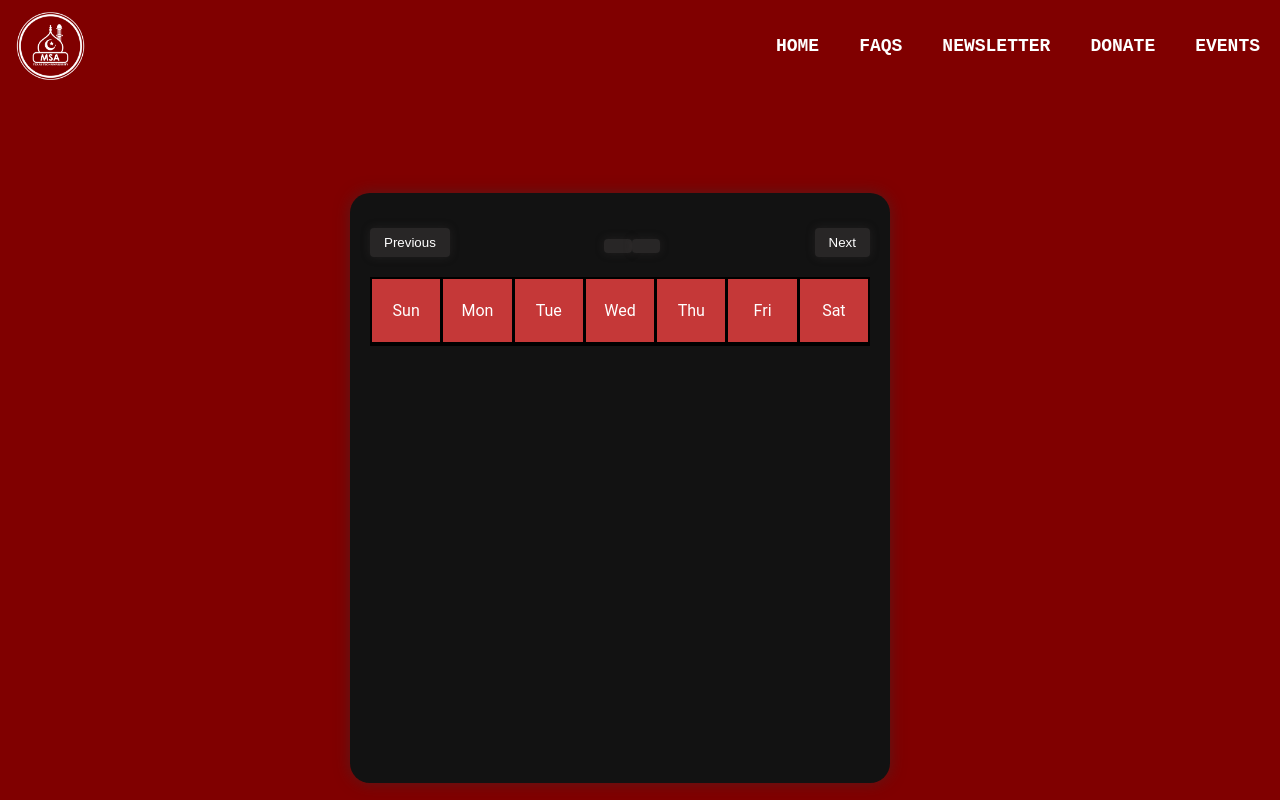
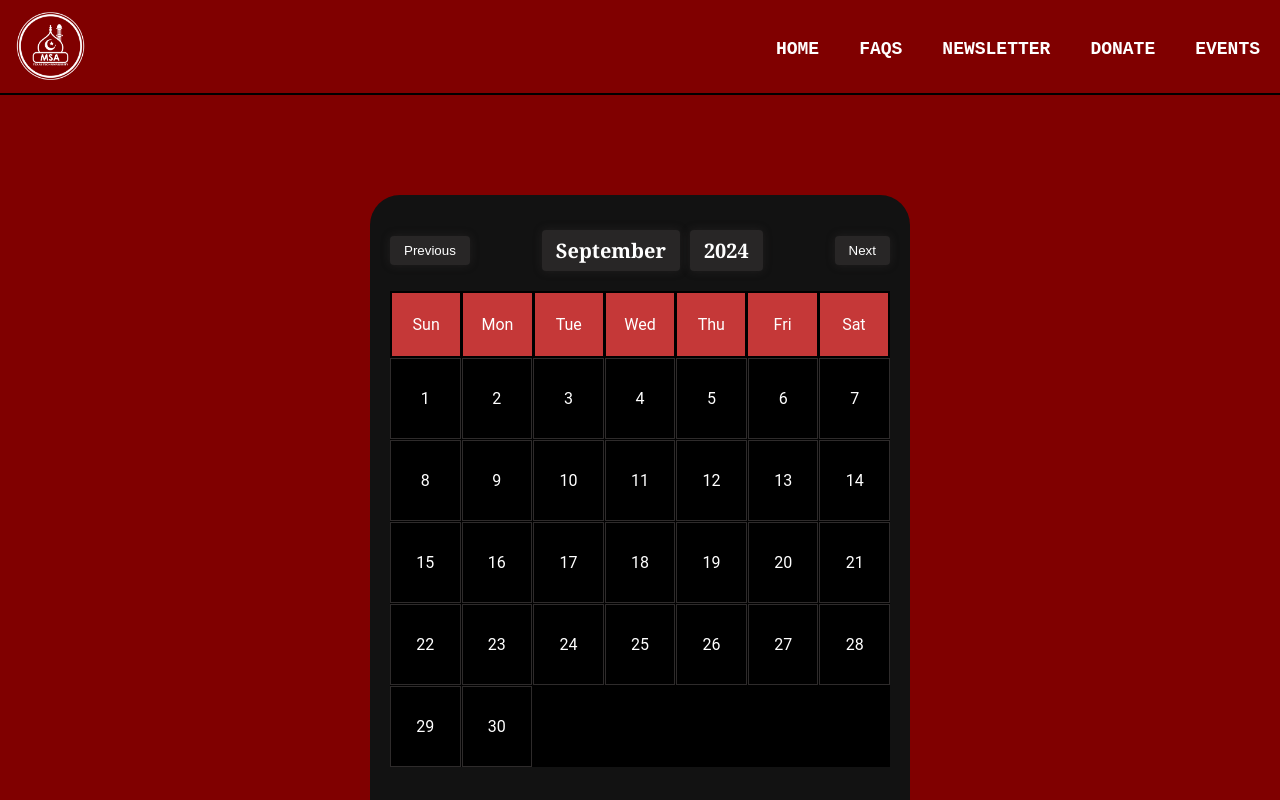
Before and after one commit to lbm-realty/MSA-Website-Redesigned, a React (Create React App) app: page /events in a window 1280 px wide. Shown: the top 800 px of the page. Built offline with nearby package versions, Linux system fonts and the light colour scheme.

Commit message:
commit 1.4

```diff
--- a/src/components/donationContainer.jsx
+++ b/src/components/donationContainer.jsx
@@ -31,7 +31,6 @@ function DonationContainer() {
             </div>
           </div>
         </div>
-        <div class="black-box-2"></div>
       </body>
     </>
   );
--- a/src/components/eventCalendar.jsx
+++ b/src/components/eventCalendar.jsx
@@ -1,16 +1,122 @@
-import '../css/eventCalendar.css';
+import { useEffect, useState } from "react";
+import "../css/eventCalendar.css";
 
 function EventCalendar() {
+  const [days, setDays] = useState([]);
+  const [currentDate, setCurrentDate] = useState(new Date());
+
+  var months = [
+    "January",
+    "February",
+    "March",
+    "April",
+    "May",
+    "June",
+    "July",
+    "August",
+    "September",
+    "October",
+    "November",
+    "December",
+  ];
+
+  function monthNameToNum(monthname) {
+    var month = months.indexOf(monthname);
+    return month ? month : 0;
+  }
+
+  const monthNumToName = (monthNum) => {
+    return months[monthNum];
+  }
+
+    const prevMonthButton = document.getElementById("prev-month");
+    const nextMonthButton = document.getElementById("next-month");
+    const monthYearElement = document.getElementById("month-month");
+    const yearElement = document.getElementById("year");
+    const calendarDaysElement = document.getElementById("calendar-days");
+
+    const events = {
+      "2024-08-15": "MSA Meeting at 5 PM",
+      "2024-08-20": "Community Iftar at 7 PM",
+      "2024-09-01": "Charity Fundraiser at 10 AM",
+    };
+
+    useEffect(() => {
+      renderCalendar(currentDate);
+    }, [currentDate])
+
+    function renderCalendar(date) {
+      const year = date.getFullYear();
+      const month = date.getMonth();
+      const firstDayOfMonth = new Date(year, month, 1);
+      const lastDayOfMonth = new Date(year, month + 1, 0)
+      const firstDayOfWeek = firstDayOfMonth.getDay();
+      const totalDaysInMonth = lastDayOfMonth.getDate();
+
+      const daysArray = []
+      for (let noDay = 0; noDay < firstDayOfWeek; noDay++) {
+        daysArray.push(" ")
+      }
+
+      for (let day = 1; day <= totalDaysInMonth; day++) {
+        daysArray.push(day)
+      }
+
+      setDays(daysArray);
+    }
+
+    const monthChange = document.querySelectorAll(".month");
+    monthChange.forEach(month => {
+      month.addEventListener('click', function() {
+        setCurrentDate(prevDate => {
+          const newMonth = new Date(prevDate);
+          console.log(newMonth);
+          newMonth.setMonth(monthNameToNum(month.textContent));
+          console.log(`Month: ${month.textContent}`);
+          console.log(`New Month: ${newMonth}`);
+          return newMonth
+        })
+      })
+    })
+
+    const yearChange = document.querySelectorAll('.year');
+    yearChange.forEach(year => {
+      year.addEventListener('click', function() {
+        setCurrentDate(prevDate => {
+          const newYear = new Date(prevDate);
+          newYear.setFullYear(year.textContent);
+          return newYear;
+        })
+      })
+    })
+
+    const prevMonth = () => {
+      setCurrentDate(prevDate => {
+        const newDate = new Date(prevDate);
+        newDate.setMonth(prevDate.getMonth() - 1);
+        renderCalendar(newDate)
+        return newDate;
+      })
+    }
+
+    const nextMonth = () => {
+      setCurrentDate(nextDate => {
+        const newDate = new Date(nextDate);
+        newDate.setMonth(nextDate.getMonth() + 1);
+        return newDate;
+      })
+    }
+
   return (
     <>
       <div class="container">
         <div class="calendar-container">
           <div class="calendar-header">
-            <button id="prev-month">Previous</button>
+            <button onClick={prevMonth} id="prev-month">Previous</button>
             <div class="dropdown-container">
               <div class="dropdown-1">
                 <button class="dropbtn-1">
-                  <h2 id="month-month"></h2>
+                  <h2 id="month-month">{monthNumToName(currentDate.getMonth())}</h2>
                 </button>
                 <div
                   id="dropdown-content-months"
@@ -32,7 +138,7 @@ function EventCalendar() {
               </div>
               <div class="dropdown-2">
                 <button class="dropbtn-2">
-                  <h2 id="year"></h2>
+                  <h2 id="year">{currentDate.getFullYear()}</h2>
                 </button>
                 <div id="dropdown-content-years" class="dropdown-content-years">
                   <h3 class="year">2020</h3>
@@ -49,7 +155,7 @@ function EventCalendar() {
                 </div>
               </div>
             </div>
-            <button id="next-month">Next</button>
+            <button onClick={nextMonth} id="next-month">Next</button>
           </div>
             <div class="calendar-grid">
               <div class="calendar-day-name">Sun</div>
@@ -60,7 +166,11 @@ function EventCalendar() {
               <div class="calendar-day-name">Fri</div>
               <div class="calendar-day-name">Sat</div>
             </div>
-          <div id="calendar-days" class="calendar-days"></div>
+            <div className="calendar-days-div">
+              {days.map((day, index) => (
+                <div key={index} id="calendar-days" class="calendar-days">{day}</div>
+              ))}
+            </div>
         </div>
       </div>
     </>
--- a/src/components/imageGallery.jsx
+++ b/src/components/imageGallery.jsx
@@ -35,6 +35,7 @@ function ImageGallery() {
           </div>
         </div>
       </div>
+      <div className="black-box-2"></div>
     </>
   );
 }
--- a/src/components/navbar.jsx
+++ b/src/components/navbar.jsx
@@ -4,8 +4,8 @@ import logo from '../images/msa-logo.png'
 import { Link } from 'react-router-dom';
 
 function Navbar() {
+  const [isMobile, setIsMobile] = useState(window.innerWidth < 600);
   const [menuOpen, setMenuOpen] = useState(false);
-  const [isMobile, setIsMobile] = useState(window.innerWidth < 600);
 
   useEffect(() => {
     function handleResize() {
@@ -18,21 +18,17 @@ function Navbar() {
       window.removeEventListener('resize', handleResize);
     }
 
-  })
+  }, [])
 
-  function handleClick() {
-    const menuList = document.getElementById("menuList");
-    if (menuList.style.height == '0px')
-      menuList.style.height = '300px'
-    else
-      menuList.style.height = '0px'
+  function toggleClick() {
+    setMenuOpen(!menuOpen);
   }
 
   return (
       <div>
         <div id="navbar" className="navbar">
           <img src={logo} className="logo" /><Link to='/'></Link>
-          <ul id="menuList">
+          <ul id="menuList" className={`menuList-${menuOpen ? 'open' : 'closed'}`}>
             <li className="navbar-text"><Link to='/'>Home</Link></li>
             <li className="navbar-text"><Link to='/faqs'>FAQS</Link></li>
             <li className="navbar-text"><Link to='/newsletter'>NEWSLETTER</Link></li>
@@ -40,7 +36,7 @@ function Navbar() {
             <li className="navbar-text"><Link to='/events'>EVENTS</Link></li>
           </ul>
           {isMobile && (
-           <div id="menu-icon" onClick={handleClick} className='menu-icon'>
+           <div id="menu-icon" onClick={toggleClick} className='menu-icon'>
             <i className="fa-solid fa-bars"></i>
           </div>
           )}
--- a/src/css/donationContainer.css
+++ b/src/css/donationContainer.css
@@ -1,5 +1,6 @@
 .donate-section {
-    padding-top: 40px;
+    padding-top: 100px;
+    padding-bottom: 100px;
     padding-left: 160px;
     padding-right: 160px;
     text-align: center;
@@ -204,12 +205,3 @@ body {
         height: 100px;
     }
 }
-
-body {
-    background: black;
-}
-
-.black-box-2{
-    height: 60px;
-    background-color: black;
-}
--- a/src/css/eventCalendar.css
+++ b/src/css/eventCalendar.css
@@ -1,4 +1,6 @@
 .container {
+    justify-content: center;
+    margin-top: 2px;
     display: flex;
     width: 100%;
     height: 100%;
@@ -8,12 +10,10 @@
 .calendar-container {
     margin-bottom: 50px;
     margin-top: 100px;
-    margin-left: 350px;
     background: rgb(18, 18, 18);
-    border-radius: 20px;
-    box-shadow: 0 0 15px rgba(51, 49, 49, 0.5);
+    border-radius: 30px;
     width: 500px;
-    height: 550px;
+    height: 630px;
     padding: 20px;
 }
 
@@ -43,12 +43,14 @@
 }
 
 .dropdown-1 {
+    margin-right: 5px;
     position: relative;
     display: inline-block;
   }
 
 .dropdown-content-months {
     display: none;
+    padding: 0;
     position: absolute;
     background-color: #1f1d1d;
     min-width: 90px;
@@ -58,7 +60,9 @@
 
 .month {
     color: rgb(255, 255, 255);
-    padding: 10px 7px;
+    padding: 3.5px 15px;
+    align-items: center;
+    justify-content: center;
     text-decoration: none;
     display: block;
 }
@@ -80,6 +84,7 @@
 }
 
 .dropdown-2 {
+    margin-left: 5px;
     position: relative;
     display: inline-block;
   }
@@ -95,9 +100,12 @@
 
 .year {
     color: rgb(255, 255, 255);
-    padding: 9px 6px;
+    padding: 3.5px 6px;
     text-decoration: none;
     display: block;
+    align-items: center;
+    justify-content: center;
+
 }
 
 
@@ -127,12 +135,20 @@
     border: 1px solid #000;
 }
 
-#calendar-days {
+.calendar-days-div {
     display: grid;
+    color: white;
     grid-template-columns: repeat(7, 1fr);
     gap: 1px;
     background-color: #000;
-    border: 1px solid #000;
+}
+
+#calendar-days {
+    border: 1px solid #2e2b2b;
+    display: flex;
+    align-items: center;
+    justify-content: center;
+    padding: 30px 0;
 }
 
 .calendar-day {
--- a/src/css/navbar.css
+++ b/src/css/navbar.css
@@ -19,6 +19,7 @@
     display: inline-flex;
     margin: 0 20px;
     position: relative;
+    bottom: 7px;
 }
 
 .navbar ul li a{
@@ -59,6 +60,18 @@
     font-size: 30px;
 }
 
+.menuList-open {
+    height: 300px;
+    align-items: center;
+    justify-content: center;
+    margin-top: 10px;
+    padding-left: 0;
+}
+
+.menuList-closed {
+    height: 0;
+}
+
 @media all and (width < 600px) {
     .navbar {
         padding-left: 0;
@@ -88,6 +101,6 @@
         scale: 0.6;
     }
     #menuList{
-        transition: all 0.5s;
+        transition: 0.5s;
     }
 }
```
Lines whose indentation alone changed are shown as unchanged.
